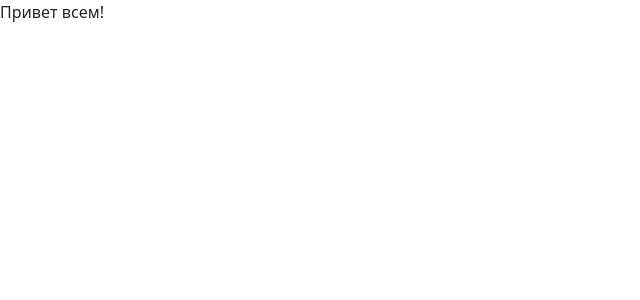
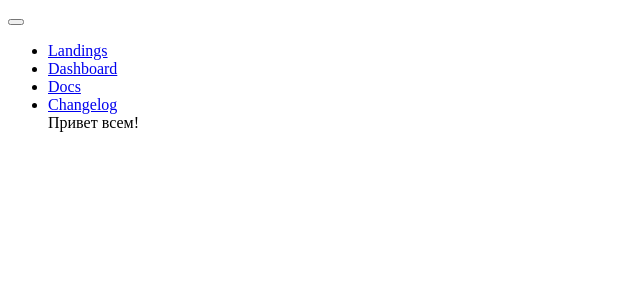
Before and after one commit to kochetkoov/python-project-83, a Flask app: page / in a window 1280 px wide. Before the commit the part shown is almost empty. Shown: the top 300 px of the page, without its empty margins (0-640 px from the left). Run offline with Flask 3, Linux system fonts and the light colour scheme.

Commit message:
update base.html

```diff
--- a/templates/base.html
+++ b/templates/base.html
@@ -4,8 +4,28 @@
   <meta charset="UTF-8">
   <meta name="viewport" content="width=device-width, initial-scale=1.0">
   <title>Анализатор страниц</title>
-     <link href="https://cdn.jsdelivr.net/npm/bootstrap@5.1.3/dist/css/bootstrap.min.css" rel="stylesheet" integrity="sha384-1BmE4kWBq78iYhFldvKuhfTAU6auU8tT94WrHftjDbrCEXSU1oBoqyl2QvZ6jIW3" crossorigin="anonymous">
-    <script src="https://cdn.jsdelivr.net/npm/bootstrap@5.1.3/dist/js/bootstrap.bundle.min.js" integrity="sha384-ka7Sk0Gln4gmtz2MlQnikT1wXgYsOg+OMhuP+IlRH9sENBO0LRn5q+8nbTov4+1p" crossorigin="anonymous"></script>
+     <div class="container px-0">
+		<!-- Button -->
+		<button class="navbar-toggler collapsed" type="button" data-bs-toggle="collapse" data-bs-target="#navbar-default" aria-controls="navbar-default" aria-expanded="false" aria-label="Toggle navigation">
+			<span class="icon-bar top-bar mt-0"></span>
+			<span class="icon-bar middle-bar"></span>
+			<span class="icon-bar bottom-bar"></span>
+		</button>
+		<!-- Collapse -->
+		<div class="collapse navbar-collapse" id="navbar-default">
+			<ul class="navbar-nav mx-auto">
+				<li class="nav-item">
+					<a class="nav-link" href="#landings">Landings</a>
+				</li>
+				<li class="nav-item">
+					<a class="nav-link" href="#dashboard">Dashboard</a>
+				</li>
+				<li class="nav-item">
+					<a class="nav-link" href="https://geeksui.codescandy.com/geeks/docs/index.html" target="_blank">Docs</a>
+				</li>
+				<li class="nav-item">
+					<a class="nav-link" href="https://geeksui.codescandy.com/geeks/docs/changelog.html" target="_blank">Changelog</a>
+				</li>
 </head>
 <body>
   Привет всем!
```
